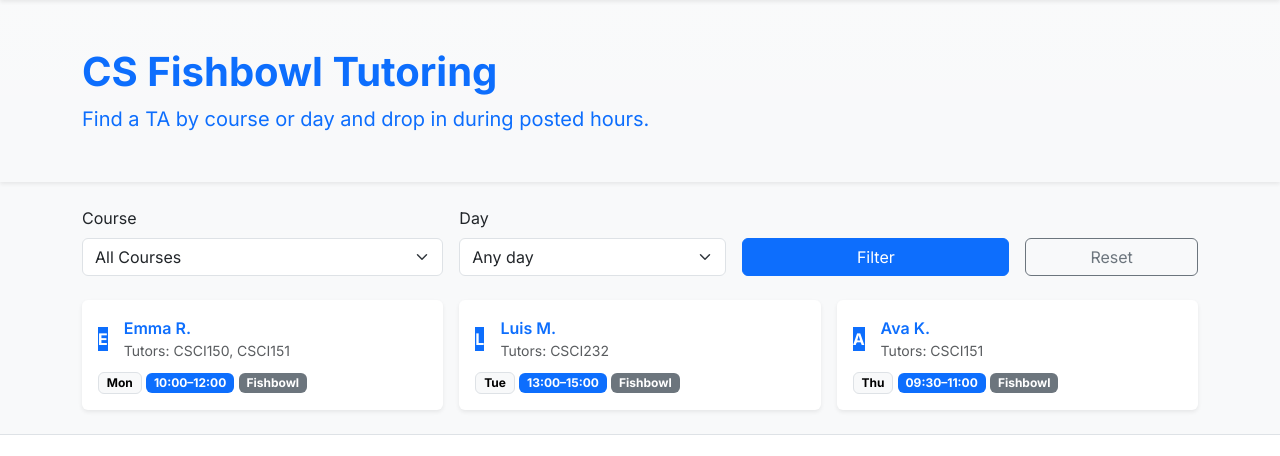
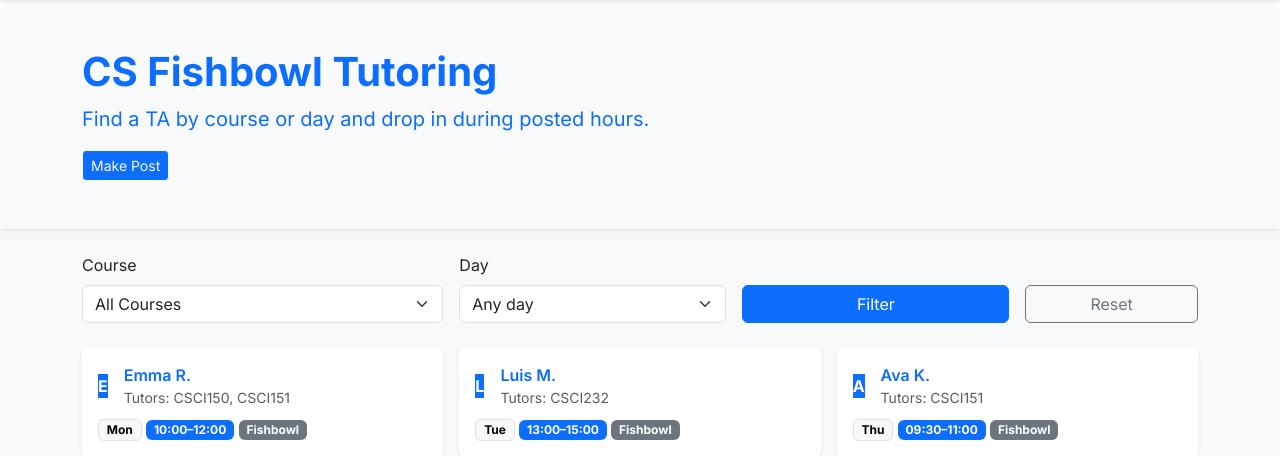
Before and after one commit to Gram-S/tutoringapp, a Django app: page / in a window 1280 px wide. Shown: the part 56-512 px from the top of the page. Run offline with Django 5.2, Linux system fonts and the light colour scheme; the visitor is signed in with stand-in values (Sample User, id 1).

Commit message:
Add make post button

```diff
--- a/pages/templates/home.html
+++ b/pages/templates/home.html
@@ -6,6 +6,10 @@
   <div class="container">
     <h1 style="color:rgb(13, 110, 253);" class="display-6 fw-bold mb-2">CS Fishbowl Tutoring</h1>
     <p style="color:rgb(13, 110, 253);" class="lead mb-0">Find a TA by course or day and drop in during posted hours.</p>
+    <p></p>
+    {% if request.user.is_authenticated %}
+      <button type="submit" class="btn btn-outline-light btn-sm" style="background-color:rgb(13, 110, 253);">Make Post</button>
+    {% endif %}
   </div>
 </section>
 {% endblock %}
```
